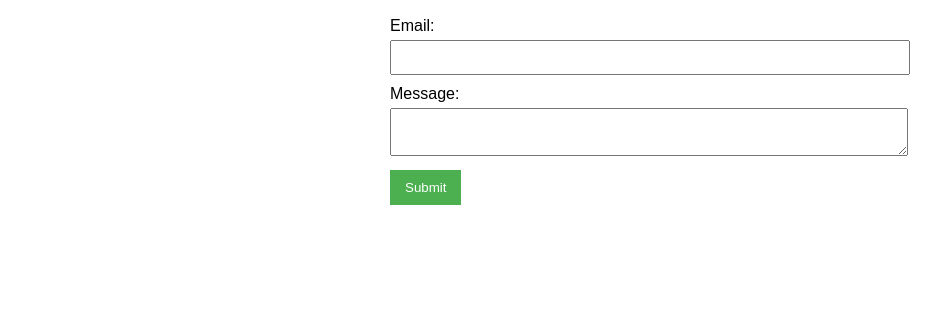
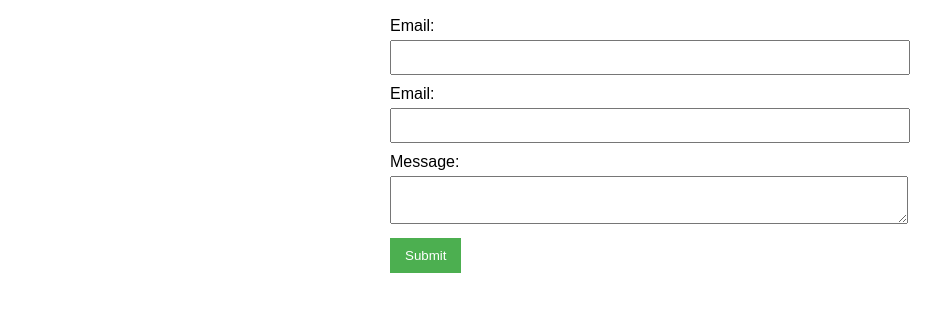
Before and after one commit to sachinmrgn/form-with-textarea-not-mapped, a plain HTML site: page index.html in a window 1280 px wide. Shown: the part 51-362 px from the top of the page, without its empty margins (0-952 px from the left). Drawn offline with Linux system fonts and the light colour scheme.

Commit message:
text field added

```diff
--- a/index.html
+++ b/index.html
@@ -54,6 +54,8 @@ chat='true'>
 <form id="myForm">
     <label for="email">Email:</label>
     <input type="email" id="email" name="email" required>
+    <label for="text field">Email:</label>
+    <input type="text" id="text" name="text" required>
 
     <label>Message:</label>
     <textarea></textarea>
```
